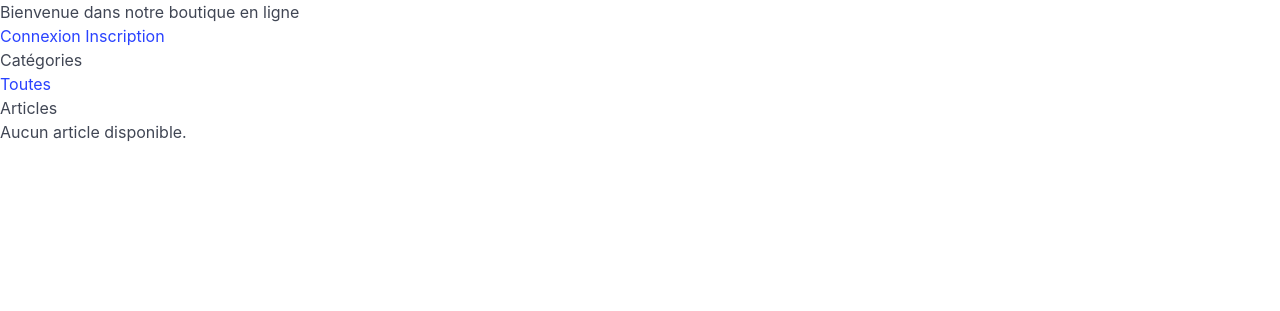
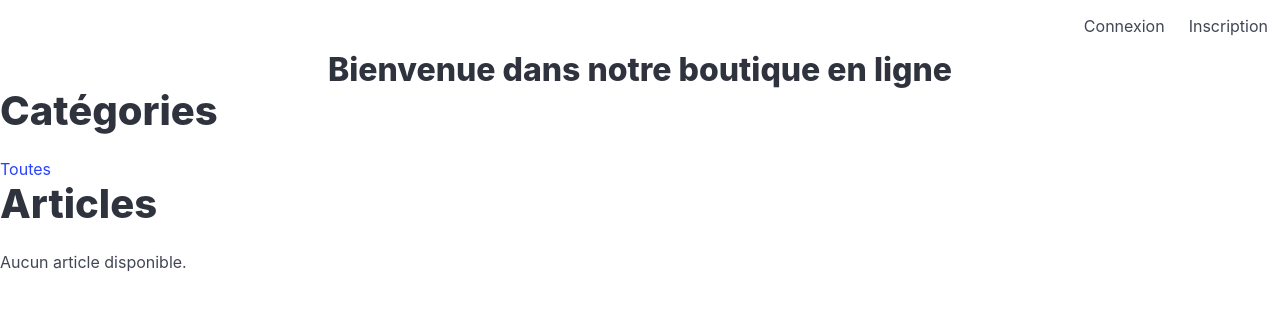
Before and after one commit to ThomasThoams/django, a Django app: page / in a window 1280 px wide. Shown: the top 311 px of the page. Run offline with Django 5.2, Linux system fonts and the light colour scheme; data that the repository does not hold is empty.

Commit message:
création de la navbar

```diff
--- a/boutique_en_ligne/boutique/templates/boutique/accueil.html
+++ b/boutique_en_ligne/boutique/templates/boutique/accueil.html
@@ -6,23 +6,37 @@
     <link rel="stylesheet" href="{% static 'bulma/css/bulma.css' %}">
 </head>
 <body>
-    <h1>Bienvenue dans notre boutique en ligne</h1>
-    <nav>
-        {% if user.is_authenticated %}
-            <a href="{% url 'panier' %}">Panier</a>
-            <a href="{% url 'compte' %}">Mon compte</a>
-            <a href="{% url 'deconnexion' %}">Déconnexion</a>
-        {% else %}
-            <a href="{% url 'connexion' %}">Connexion</a>
-            <a href="{% url 'inscription' %}">Inscription</a>
-        {% endif %}
-    </nav>
-    <h2>Catégories</h2>
+    <header>
+        <nav class="navbar">
+            <div class="navbar-brand">
+
+            </div>
+            <div class="navbar-end">
+                {% if user.is_authenticated %}
+                    <a href="{% url 'panier' %}"        class="navbar-item"> Panier      </a>
+                    <a href="{% url 'compte' %}"        class="navbar-item"> Mon compte  </a>
+                    <a href="{% url 'deconnexion' %}"   class="navbar-item"> Déconnexion </a>
+                {% else %}
+                    <a href="{% url 'connexion' %}"     class="navbar-item"> Connexion   </a>
+                    <a href="{% url 'inscription' %}"   class="navbar-item"> Inscription </a>
+                {% endif %}
+            </div>
+        </nav>
+
+        <h1 class="title has-text-centered"> Bienvenue dans notre boutique en ligne </h1>
+    </header>
+
+    <h2 class="title is-size-2">Catégories</h2>
+
     <ul>
-        <li><a href="{% url 'accueil' %}">Toutes</a></li>
+        <li>
+            <a href="{% url 'accueil' %}"> Toutes </a>
+        </li>
         {% include 'boutique/categorie_recursive.html' with categories=categories_parents %}
     </ul>
-    <h2>Articles</h2>
+
+    <h2 class="title is-size-2"> Articles </h2>
+
     <ul>
         {% for article in articles %}
             <li>
```
